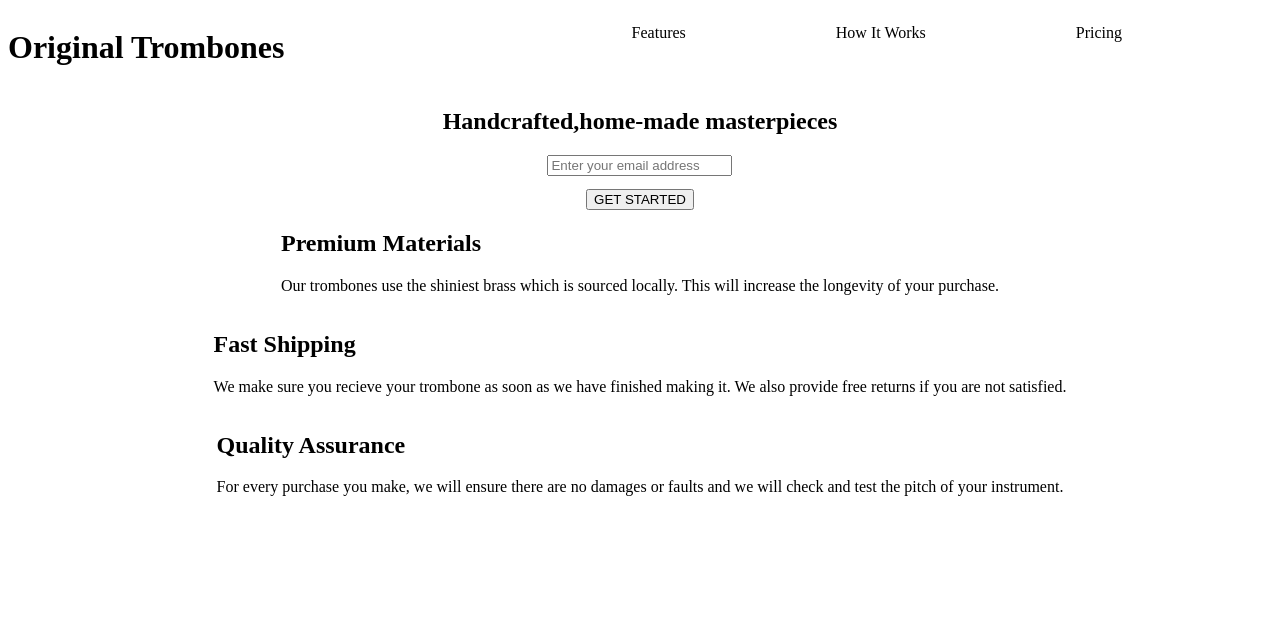
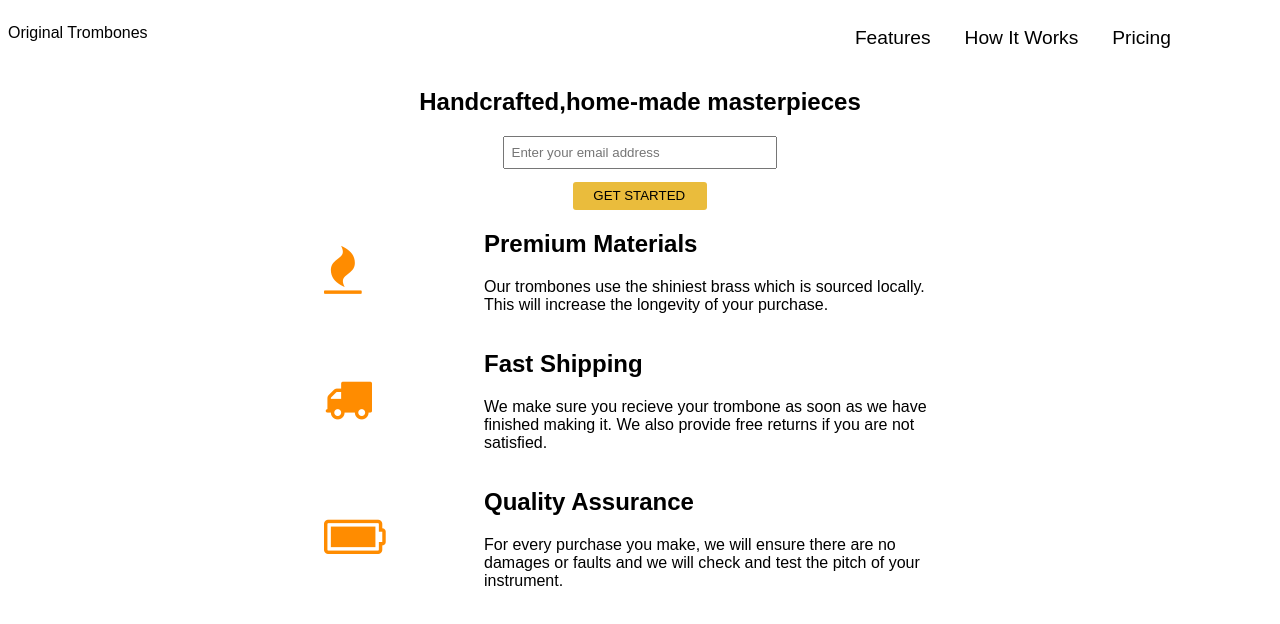
Before and after one commit to CritRate/FreeCodeCamp, a website: page Responsive Web Design/Aplied responsive Web Design Projects/Build a Product Landing Page/main.html in a window 1280 px wide. Drawn offline with Linux system fonts and the light colour scheme.

Commit message:
added font awesome

```diff
--- a/Responsive Web Design/Aplied responsive Web Design Projects/Build a Product Landing Page/main.html
+++ b/Responsive Web Design/Aplied responsive Web Design Projects/Build a Product Landing Page/main.html
@@ -4,37 +4,43 @@
 <head>
     <title></title>
     <link href="style.css" rel="stylesheet">
+    <link rel="stylesheet" href="https://maxcdn.bootstrapcdn.com/font-awesome/4.7.0/css/font-awesome.min.css">
 </head>
 
 <body>
     <div>
         <div class="logo">
-            <h1>Original Trombones</h1>
+            <p>Original Trombones</p>
         </div>
         <nav class="topBar" id="topNavBar">
-            <ul>
-                <li>Features</li>
-                <li>How It Works</li>
-                <li>Pricing</li>
-            </ul>
+            <p>Features</p>
+            <p>How It Works</p>
+            <p>Pricing</p>
         </nav>
     </div>
     <div class=content>
-        <div>
-            <h2>Handcrafted,home-made masterpieces</h2>
-            <form>
-                <input type="email" placeholder="Enter your email address" required>
-                <button>GET STARTED</button>
-            </form>
-        </div>
+        <h2>Handcrafted,home-made masterpieces</h2>
+        <form>
+            <input type="email" size="30" placeholder="Enter your email address" required>
+            <button id="get-started">GET STARTED</button>
+        </form>
+    </div>
+    <div class=features>
+        <i class="fa fa-fire" id="icon"></i>
         <div>
             <h2>Premium Materials</h2>
             <p>Our trombones use the shiniest brass which is sourced locally. This will increase the longevity of your purchase.</p>
         </div>
+    </div>
+    <div class=features>
+        <i class="fa fa-truck" id="icon"></i>
         <div>
             <h2>Fast Shipping</h2>
             <p>We make sure you recieve your trombone as soon as we have finished making it. We also provide free returns if you are not satisfied.</p>
         </div>
+    </div>
+    <div class=features>
+        <i class="fa fa-battery" id="icon"></i>
         <div>
             <h2>Quality Assurance</h2>
             <p>For every purchase you make, we will ensure there are no damages or faults and we will check and test the pitch of your instrument.</p>
--- a/Responsive Web Design/Aplied responsive Web Design Projects/Build a Product Landing Page/style.css
+++ b/Responsive Web Design/Aplied responsive Web Design Projects/Build a Product Landing Page/style.css
@@ -1,19 +1,18 @@
+* {
+    font-family: Arial, Helvetica, sans-serif;
+}
+
 nav {
+    display: flex;
+    justify-content: space-between;
     float: right;
+    width: 25%;
+    margin-right: 8%;
+    font-size: 1.2em;
 }
 
 .logo {
     display: inline-block;
-}
-
-ul {
-    display: flex;
-    list-style-type: none;
-    flex-direction: row;
-}
-
-li {
-    margin: 0px 150px 0px 0px;
 }
 
 form {
@@ -35,6 +34,39 @@ form input {
 .content {
     display: flex;
     align-items: center;
+    flex-direction: column;
+    margin: 0 25%;
+    width: 50%;
+}
+
+.features {
+    display: flex;
+    align-items: flex-start;
     justify-content: center;
-    flex-direction: column;
+    flex-direction: row;
+    margin: 0 25%;
+    width: 50%;
 }
+
+#get-started {
+    background-color: #eabc3c;
+    border-style: none;
+    border-radius: 3px;
+    padding: 0.5em 3em 0.5em 1.5em;
+    text-align: center;
+    white-space: nowrap;
+}
+
+input {
+    padding: 0.5em;
+}
+
+#icon {
+    margin: auto;
+    font-size: 3em;
+    color: darkorange;
+    display: inline-block;
+    width: 16px;
+    margin-right: 3em;
+    text-align: center;
+}
```
